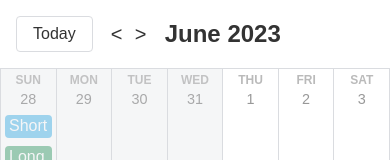
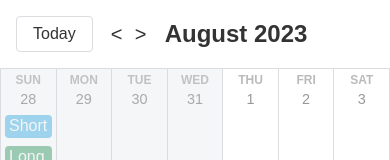
Before and after one commit to Ech0ke/google-calendar-clone, a React (Vite) app: page / in a window 390 px wide. Shown: the top 160 px of the page. Built offline with nearby package versions, Linux system fonts and the light colour scheme.

Commit message:
Created calendar context, made CalendarHeader buttons responsive

```diff
--- a/src/components/Calendar.tsx
+++ b/src/components/Calendar.tsx
@@ -1,14 +1,44 @@
-import { useState } from "react";
+import { useState, createContext, useContext } from "react";
+import {
+  eachDayOfInterval,
+  endOfMonth,
+  endOfWeek,
+  startOfMonth,
+  startOfWeek,
+} from "date-fns";
 import CalendarHeader from "./CalendarHeader";
 import CalendarBody from "./CalendarBody";
 
+type ContextType = {
+  visibleMonth: Date;
+  visibleDates: Date[];
+  setVisibleMonth: React.Dispatch<React.SetStateAction<Date>>;
+};
+
+const Context = createContext<ContextType | null>(null);
+
+export function useCalendarContext() {
+  const calendarContext = useContext(Context);
+  if (calendarContext == null) {
+    throw new Error("Must use within provider");
+  }
+  return calendarContext;
+}
+
 function Calendar() {
+  const [visibleMonth, setVisibleMonth] = useState<Date>(new Date());
+  const visibleDates = eachDayOfInterval({
+    start: startOfWeek(startOfMonth(visibleMonth)),
+    end: endOfWeek(endOfMonth(visibleMonth)),
+  });
+
   return (
-    <div className="calendar">
-      <CalendarHeader />
-      <CalendarBody />
+    <Context.Provider value={{ visibleMonth, visibleDates, setVisibleMonth }}>
+      <div className="calendar">
+        <CalendarHeader />
+        <CalendarBody />
 
-      {/* <div class="modal">
+        {/* <div class="modal">
         <div class="overlay"></div>
         <div class="modal-body">
           <div class="modal-title">
@@ -107,7 +137,8 @@ function Calendar() {
           </form>
         </div>
       </div> */}
-    </div>
+      </div>
+    </Context.Provider>
   );
 }
 
--- a/src/components/CalendarHeader.tsx
+++ b/src/components/CalendarHeader.tsx
@@ -1,14 +1,34 @@
-import React from "react";
+import { useCalendarContext } from "./Calendar";
+import { addMonths, format } from "date-fns";
 
 export default function CalendarHeader() {
+  const { visibleMonth, setVisibleMonth } = useCalendarContext();
+
+  const showPreviousMonth = () => {
+    setVisibleMonth((currentMonth) => addMonths(currentMonth, -1));
+  };
+
+  const showNextMonth = () => {
+    setVisibleMonth((currentMonth) => addMonths(currentMonth, 1));
+  };
+
+  const showCurrentMonth = () => {
+    setVisibleMonth(new Date());
+  };
   return (
     <div className="header">
-      <button className="btn">Today</button>
+      <button className="btn" onClick={showCurrentMonth}>
+        Today
+      </button>
       <div>
-        <button className="month-change-btn">&lt;</button>
-        <button className="month-change-btn">&gt;</button>
+        <button className="month-change-btn" onClick={showPreviousMonth}>
+          &lt;
+        </button>
+        <button className="month-change-btn" onClick={showNextMonth}>
+          &gt;
+        </button>
       </div>
-      <span className="month-title">June 2023</span>
+      <span className="month-title">{format(visibleMonth, "MMMM yyyy")}</span>
     </div>
   );
 }
```
